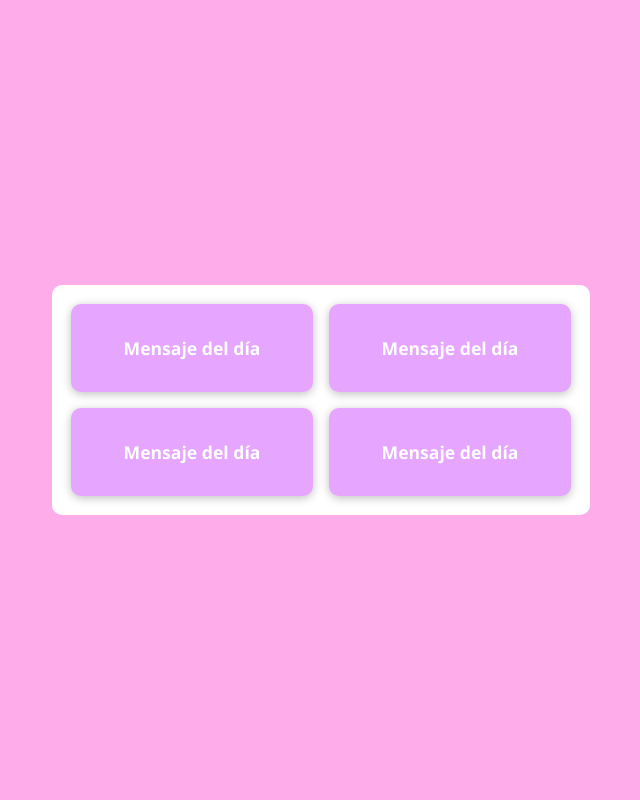
After one commit to ignajaja/sal, a Django app: template mensajes/appmensajes/templates/appmensajes/hub.html in a window 1280 px wide. The commit adds this page. Shown: the whole page, without its empty margins (319-959 px from the left). Run offline with Django 5.2, Linux system fonts and the light colour scheme; the template is opened without the code that fills it, so the values that code supplies are empty.

Commit message:
mensajes terminado

```diff
--- a/mensajes/appmensajes/static/style.css
+++ b/mensajes/appmensajes/static/style.css
@@ -0,0 +1,118 @@
+body {
+    margin: 0;
+    min-height: 100vh;
+    display: flex;
+    align-items: center;
+    justify-content: center;
+    background-color: #ffacea;
+    font-family: 'Segoe UI', system-ui, sans-serif;
+}
+
+.contenedor-mensaje {
+    background: #ffffff;
+    padding: 2.5rem 3rem;
+    border-radius: 16px;
+    box-shadow: 0 10px 30px rgba(0, 0, 0, 0.25);
+    max-width: 1000px;
+    height: auto;
+    text-align: center;
+    animation: aparecer 0.6s ease-out;
+}
+
+.contenedor-mensaje h1 {
+    background-color: #ff87eb;
+    border-radius: 10px;
+    padding: 0.4rem 0;
+    font-size: 1.1rem;
+    text-transform: uppercase;
+    letter-spacing: 1px;
+    color: #ffffff;
+    margin-bottom: 1rem;
+}
+
+.contenedor-mensaje p {
+    color: #ff87eb;
+    font-size: large;
+    font-weight: 600;
+    overflow: hidden;
+    white-space: nowrap;
+    border-right: 2px solid #000000;
+    width: 0;
+    animation: write 2.5s steps(40, end) forwards, blinking 0.7s step-end infinite;
+}
+
+.div-botones{
+    /* background: #ffffff; */
+    display: flex;
+    flex-direction: column;
+    align-items: center;
+    justify-content: center;
+    gap: 1.5rem;
+    padding: 2.5rem 3rem;
+    border-radius: 16px;
+    /* box-shadow: 0 10px 30px rgba(0, 0, 0, 0.25); */
+    min-width: 800px;
+    min-height: 600px;
+    text-align: center;
+    /* animation: aparecer 0.6s ease-out; */
+}
+
+.contenedor-boton{
+    background-color: #ffffff;
+    border-radius: 10px;
+    display: grid;
+    grid-template-columns: repeat(2,1fr);
+    gap: 1rem;
+    max-width: 500px;
+    width: 100%;
+    padding: 1.2rem;
+}
+
+.boton{
+    background-color: #e6a5ff;
+    color: #ffffff;
+    padding: 2rem 1.5rem;
+    border-radius: 10px;
+    text-decoration: none;
+    text-align: center;
+    font-weight: 800;
+    font-size: 1.1rem;
+    box-shadow: 0 2px 10px rgba(0, 0, 0, 0.25);
+    transition: transform 0.2s ease, box-shadow 0.2s ease;
+
+}
+
+.boton:hover{
+    transform: translateY(-2px);
+    box-shadow: transform 0.2s ease, box-shadow 0.2s ease;
+}
+
+.contenedor-atras{
+    margin-top: 2rem;
+    background-color: #ffffff;
+    text-align: center;
+    justify-content: center;
+    border-radius: 10px;
+    min-height: 2rem;
+    max-width: 6rem;
+}
+
+.boton-atras{
+    padding: 2rem;
+    color: #ff87eb;
+    font-weight: 500;
+    text-decoration: none;
+}
+
+@keyframes write {
+    to {width: 100%;}
+}
+
+@keyframes parpadeo {
+    50% {border-color: transparent;}
+}
+
+@keyframes aparecer {
+    from { opacity: 0; transform: translateY(10px); }
+    to { opacity: 1; transform: translateY(0); }
+}
--- /dev/null
+++ b/mensajes/appmensajes/templates/appmensajes/hub.html
@@ -0,0 +1,18 @@
+{% load static %}
+<html>
+    <head>
+        <title>Main Hub</title>
+        <link rel="stylesheet" href="{% static 'style.css' %}">
+    </head>
+
+    <div class="div-botones">
+        <div class="contenedor-boton">
+            <a href="{% url 'mensaje_del_dia' %}" class="boton">Mensaje del día</a>
+            <a href="{% url 'mensaje_del_dia' %}" class="boton">Mensaje del día</a>
+            <a href="{% url 'mensaje_del_dia' %}" class="boton">Mensaje del día</a>
+            <a href="{% url 'mensaje_del_dia' %}" class="boton">Mensaje del día</a>
+
+        </div>
+    </div>
+
+</html>
--- a/mensajes/appmensajes/urls.py
+++ b/mensajes/appmensajes/urls.py
@@ -2,5 +2,6 @@ from django.urls import path
 from . import views
 
 urlpatterns = [
-    path('', views.vista_mensaje, name='mensaje_del_dia'),
+    path('', views.hub, name='hub'),
+    path('mensaje/', views.vista_mensaje, name='mensaje_del_dia'),
 ]
--- a/mensajes/appmensajes/views.py
+++ b/mensajes/appmensajes/views.py
@@ -3,6 +3,9 @@ from datetime import date
 from .mensajes_data import MENSAJES
 
 # Create your views here.
+
+def hub(request):
+    return render(request, 'appmensajes/hub.html')
 
 FECHA_INICIO = date(2026, 10, 10)
 
--- a/mensajes/mensajes/settings.py
+++ b/mensajes/mensajes/settings.py
@@ -117,6 +117,9 @@ USE_TZ = True
 
 STATIC_URL = 'static/'
 
+STATICFILES_DIR = [
+    BASE_DIR / "static",
+]
 
 # Email
 # https://docs.djangoproject.com/en/6.1/topics/email/#topic-email-configuration
```
Also changed, not shown: mensajes/appmensajes/mensajes_data.py (+6 -4 lines), mensajes/appmensajes/templates/appmensajes/mensaje.html (+10 -3 lines).
